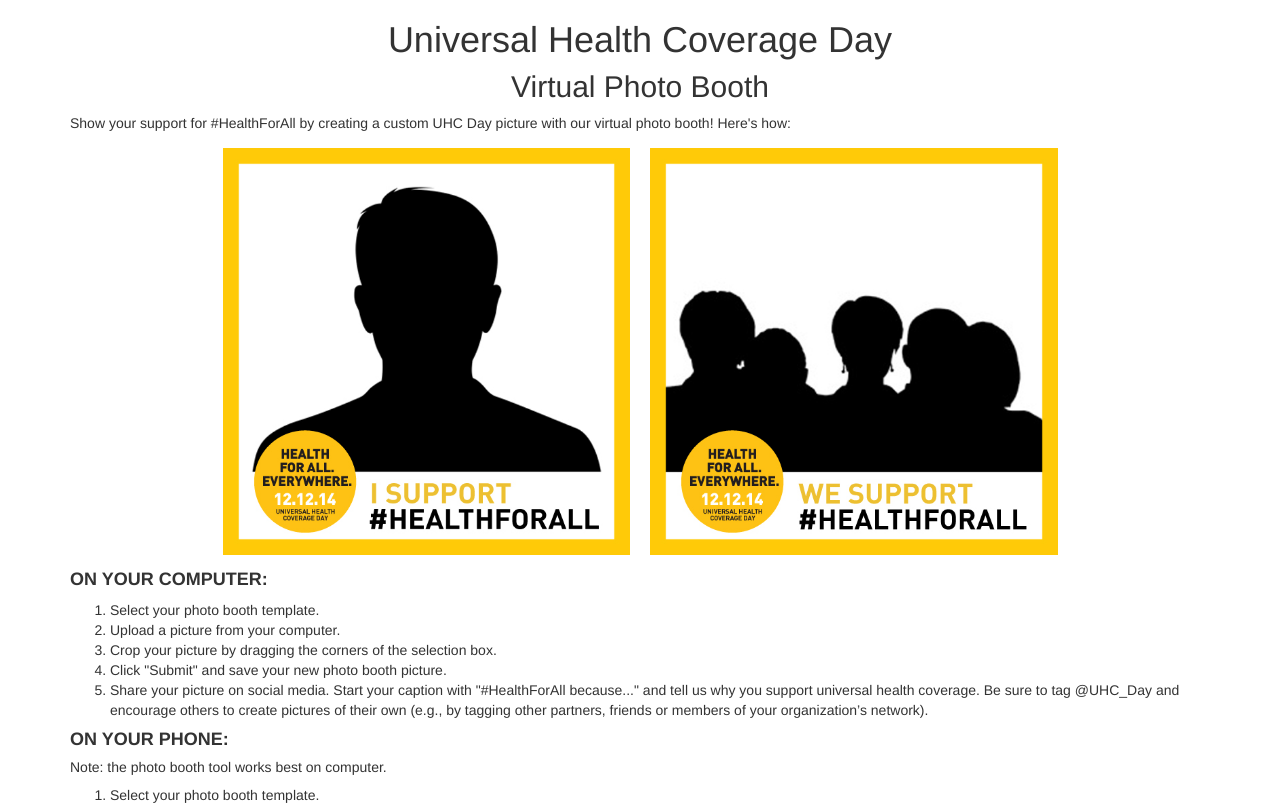
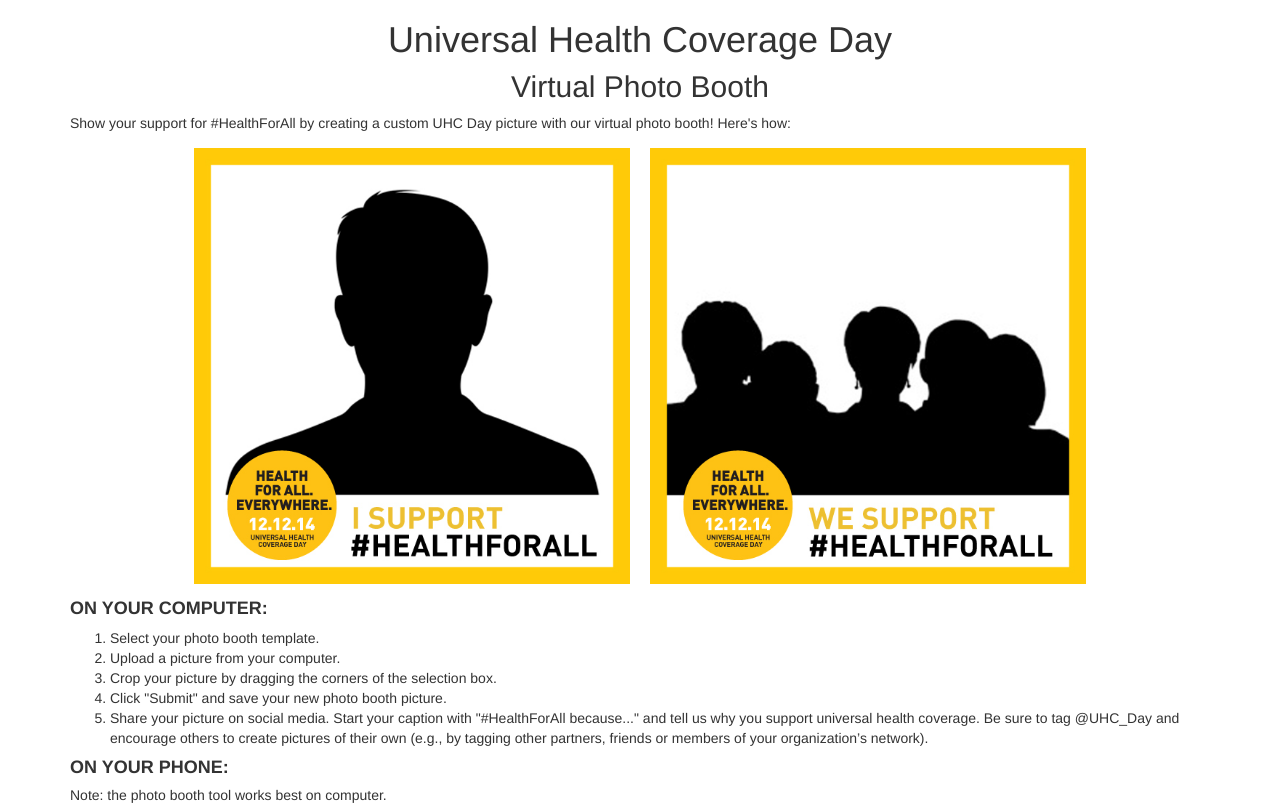
Before and after one commit to araftery/uhc_day, a Django app: template uhc_day/apps/poster/templates/poster/overlay.html in a window 1280 px wide. Shown: the top 808 px of the page. Run offline with Django 3.2, Linux system fonts and the light colour scheme; the template is opened without the code that fills it, so the values that code supplies are empty; some libraries are stand-ins or nearby versions.

Commit message:
fix some errors

```diff
--- a/uhc_day/apps/poster/static/poster/css/base.css
+++ b/uhc_day/apps/poster/static/poster/css/base.css
@@ -69,7 +69,7 @@ table.overlay-choice td
 @media (min-width: 700px) {
 	.examples-table
 	{
-		width: 75%;
+		width: 80%;
 	}
 
 	.examples-table td
```
